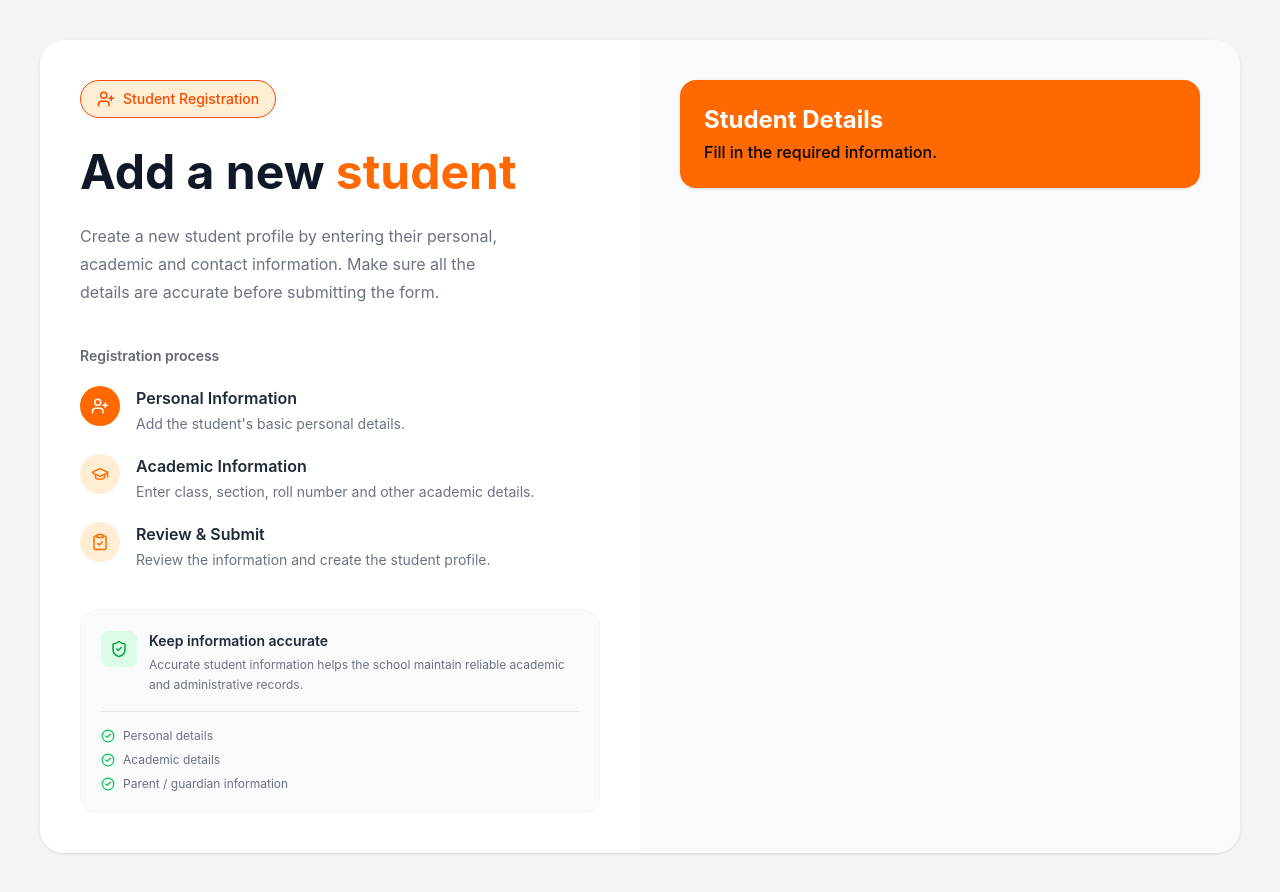
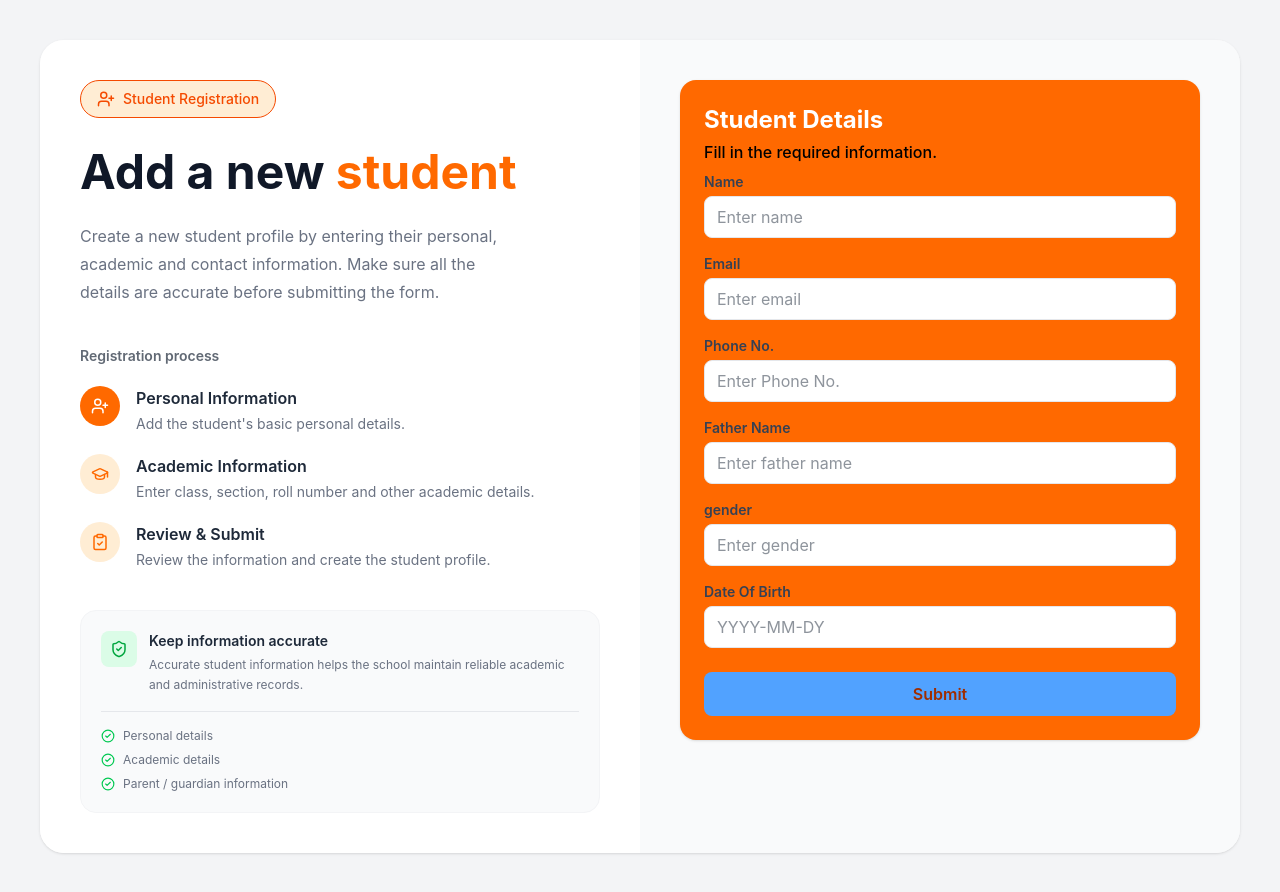
Before and after one commit to NamanvSachdeva/my-react-app, a React (Vite) app: page /Studentform in a window 1280 px wide. Built offline with nearby package versions, Linux system fonts and the light colour scheme.

Commit message:
adding the personal form version 1

```diff
--- a/package.json
+++ b/package.json
@@ -10,11 +10,14 @@
     "preview": "vite preview"
   },
   "dependencies": {
+    "@hookform/resolvers": "^5.9.1",
     "lucide-react": "^1.34.0",
     "react": "^19.2.8",
     "react-dom": "^19.2.8",
+    "react-hook-form": "^7.87.0",
     "react-router-dom": "^7.18.2",
-    "recharts": "^3.10.1"
+    "recharts": "^3.10.1",
+    "zod": "^4.5.4"
   },
   "devDependencies": {
     "@tailwindcss/vite": "^4.3.3",
--- a/src/Components/Form/personal.jsx
+++ b/src/Components/Form/personal.jsx
@@ -1,7 +1,215 @@
-export default function PersonalForm(){
-    return (
-        <div className="bg-orange-400 w-full border border-gray-200 rounded-2xl px-6 py-4">
+import { useState } from "react";
+import { useForm } from "react-hook-form";
+import { zodResolver } from "@hookform/resolvers/zod";
+import { z } from "zod";
 
-        </div>
-    )
+
+const formSchema = z.object({
+
+  name: z
+    .string()
+    .min(2, "Name must be at least 2 characters"),
+
+  email: z
+    .string()
+    .email("Please enter a valid email address"),
+
+  phone: z
+    .string()
+    .regex(
+      /^\d{10}$/,
+      "Phone number must be exactly 10 digits"
+    ),
+
+  fatherName: z
+    .string()
+    .min(2, "Name must be at least 2 characters"),
+
+    Date_of_birth: z.iso.date("Enter the valid date of birth"),
+
+  age: z.coerce
+    .number()
+    .max(70, "Please enter a valid age"),
+
+  gender: z.enum(
+    ["male", "female", "other"],
+    {
+      errorMap: () => ({
+        message: "Please select a gender",
+      }),
+    }
+  ),
+
+});
+
+
+export default function PersonalForm() {
+
+  const [steps, setSteps] = useState(1);
+
+  const totalSteps = 2;
+
+
+  const {
+    register,
+    handleSubmit,
+    formState: {
+      errors,
+      isSubmitting,
+    },
+    reset,
+  } = useForm({
+
+    resolver: zodResolver(formSchema),
+
+    defaultValues: {
+      name: "",
+      email: "",
+      phone: "",
+      fatherName: "",
+      age: "",
+      gender: "",
+    },
+
+  });
+
+
+  const onSubmit = (data) => {
+    console.log(data);
+  };
+
+
+  return (
+<div>
+  <form
+    onSubmit={handleSubmit(onSubmit)}
+    className="mt-2 flex flex-col gap-4"
+  >
+
+    {/* Name */}
+    <div>
+      <label className="mb-1 block text-sm font-semibold text-gray-700">
+        Name
+      </label>
+
+      <input
+        type="text"
+        placeholder="Enter name"
+        {...register("name")}
+        className="w-full rounded-lg border border-gray-200 bg-white px-3 py-2 text-gray-800 outline-none transition focus:border-orange-400 focus:bg-orange-50"
+      />
+
+      {errors.name && (
+        <p className="mt-1 text-sm font-medium text-red-500">
+          {errors.name.message}
+        </p>
+      )}
+    </div>
+
+
+    {/* Email */}
+    <div>
+      <label className="mb-1 block text-sm font-semibold text-gray-700">
+        Email
+      </label>
+
+      <input
+        type="email"
+        placeholder="Enter email"
+        {...register("email")}
+        className="w-full rounded-lg border border-gray-200 bg-white px-3 py-2 text-gray-800 outline-none transition focus:border-orange-400 focus:bg-orange-50"
+      />
+
+      {errors.email && (
+        <p className="mt-1 text-sm font-medium text-white">
+          {errors.email.message}
+        </p>
+      )}
+    </div>
+    <div>
+      <label className="mb-1 block text-sm font-semibold text-gray-700">
+        Phone No.
+      </label>
+
+      <input
+        type="text"
+        placeholder="Enter Phone No."
+        {...register("phone")}
+        className="w-full rounded-lg border border-gray-200 bg-white px-3 py-2 text-gray-800 outline-none transition focus:border-orange-400 focus:bg-orange-50"
+      />
+
+      {errors.phone && (
+        <p className="mt-1 text-sm font-medium text-white">
+          {errors.phone.message}
+        </p>
+      )}
+    </div>
+        <div>
+      <label className="mb-1 block text-sm font-semibold text-gray-700">
+        Father Name
+      </label>
+
+      <input
+        type="text"
+        placeholder="Enter father name"
+        {...register("fatherName")}
+        className="w-full rounded-lg border border-gray-200 bg-white px-3 py-2 text-gray-800 outline-none transition focus:border-orange-400 focus:bg-orange-50"
+      />
+
+      {errors.fatherName && (
+        <p className="mt-1 text-sm font-medium text-white">
+          {errors.fatherName.message}
+        </p>
+      )}
+    </div>
+    <div>
+      <label className="mb-1 block text-sm font-semibold text-gray-700">
+        gender
+      </label>
+
+      <input
+        type="text"
+        placeholder="Enter gender"
+        {...register("gender")}
+        className="w-full rounded-lg border border-gray-200 bg-white px-3 py-2 text-gray-800 outline-none transition focus:border-orange-400 focus:bg-orange-50"
+      />
+
+      {errors.gender && (
+        <p className="mt-1 text-sm font-medium text-white">
+          {errors.gender.message}
+        </p>
+      )}
+    </div>
+    <div>
+      <label className="mb-1 block text-sm font-semibold text-gray-700">
+        Date Of Birth
+      </label>
+
+      <input
+        type="text"
+        placeholder="YYYY-MM-DY"
+        {...register("Date_of_birth")}
+        className="w-full rounded-lg border border-gray-200 bg-white px-3 py-2 text-gray-800 outline-none transition focus:border-orange-400 focus:bg-orange-50"
+      />
+
+      {errors.Date_of_birth && (
+        <p className="mt-1 text-sm font-medium text-white">
+          {errors.Date_of_birth.message}
+        </p>
+      )}
+    </div>
+
+
+
+    {/* Submit */}
+    <button
+      type="submit"
+      className="mt-2 w-full rounded-lg bg-blue-400 px-4 py-2.5 font-semibold text-orange-800  transition hover:bg-blue-600 hover:text-white"
+    >
+      Submit
+    </button>
+
+  </form>
+</div>
+  );
 }
--- a/src/Pages/Studentform.jsx
+++ b/src/Pages/Studentform.jsx
@@ -1,3 +1,4 @@
+import PersonalForm from "../Components/Form/personal";
 import StudentFormText from "../Components/Form/studentformtext";
 
 
@@ -24,8 +25,8 @@ export default function StudentForm() {
             <p className="text-md text-black font-medium mt-1">
               Fill in the required information.
             </p>
+              <PersonalForm />
 
-            {/* Your form will come here */}
 
           </div>
 
```
Also changed, not shown: 1 other file (tests, documents, lock files or other folders).
